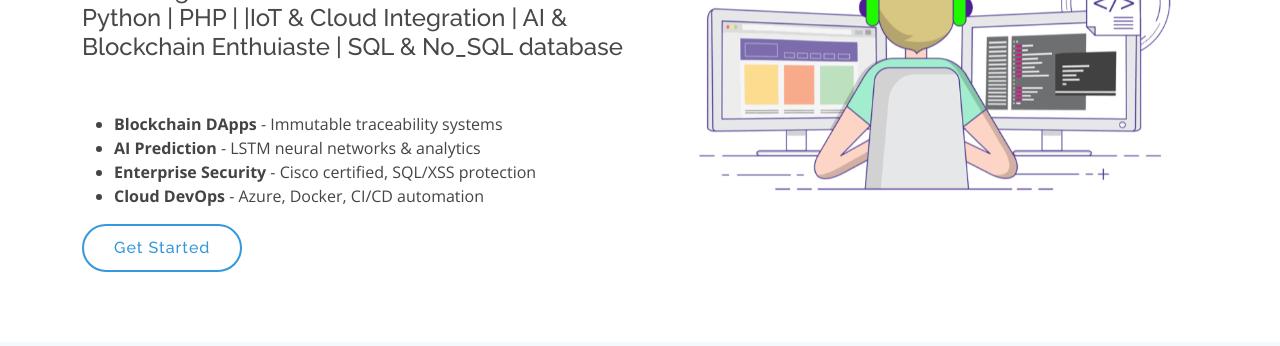
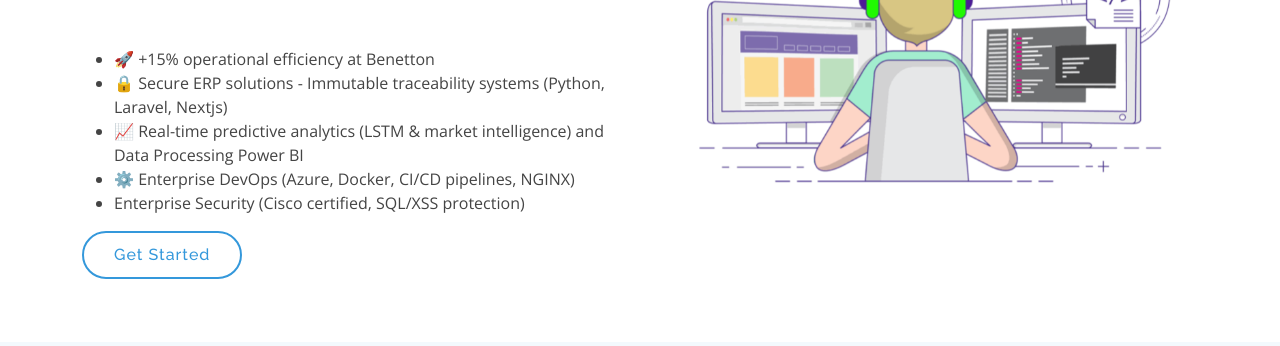
Before and after one commit to HAMMOUDAmustaphaahmed/Portfolio, a plain HTML site: page index.html in a window 1280 px wide. Shown: the part 288-634 px from the top of the page. Drawn offline with nearby package versions, Linux system fonts and the light colour scheme.

Commit message:
Update index.html

```diff
--- a/index.html
+++ b/index.html
@@ -72,13 +72,17 @@
       <div class="row">
         <div class="col-lg-6 pt-5 pt-lg-0 order-2 order-lg-1 d-flex flex-column justify-content-center">
           <h1 data-aos="fade-up">Software engineer 👨‍💻</h1>
-          <h2 data-aos="fade-up" data-aos-delay="400">with over 2 years of proven experience, dedicated to fostering teamwork 🖥️ and achieving success.  <br>       Python | PHP | |IoT & Cloud Integration | AI & Blockchain Enthuiaste | SQL & No_SQL database</h2>
-          <ul class="key-points" data-aos="fade-up" data-aos-delay="400">
-        <li><strong>Blockchain DApps</strong> - Immutable traceability systems</li>
-        <li><strong>AI Prediction</strong> - LSTM neural networks & analytics</li>
-        <li><strong>Enterprise Security</strong> - Cisco certified, SQL/XSS protection</li>
-        <li><strong>Cloud DevOps</strong> - Azure, Docker, CI/CD automation</li>
+          <h2 data-aos="fade-up" data-aos-delay="400">with over 2 years of proven experience <br> Python | PHP | |IoT & Cloud Integration | AI & Blockchain Enthusiast | SQL & No_SQL database</h2>
+
+          <div class="highlight-items" data-aos="fade-up" data-aos-delay="400">
+    <ul class="no-bullets">
+        <li>🚀 +15% operational efficiency at Benetton</li>
+        <li>🔒 Secure ERP solutions - Immutable traceability systems (Python, Laravel, Nextjs)</li>
+        <li>📈 Real-time predictive analytics (LSTM & market intelligence) and Data Processing Power BI</li>
+        <li>⚙️ Enterprise DevOps (Azure, Docker, CI/CD pipelines, NGINX)</li>
+      <li> Enterprise Security (Cisco certified, SQL/XSS protection)</li>
     </ul>
+</div>
           <div data-aos="fade-up" data-aos-delay="800">
 
 
```
